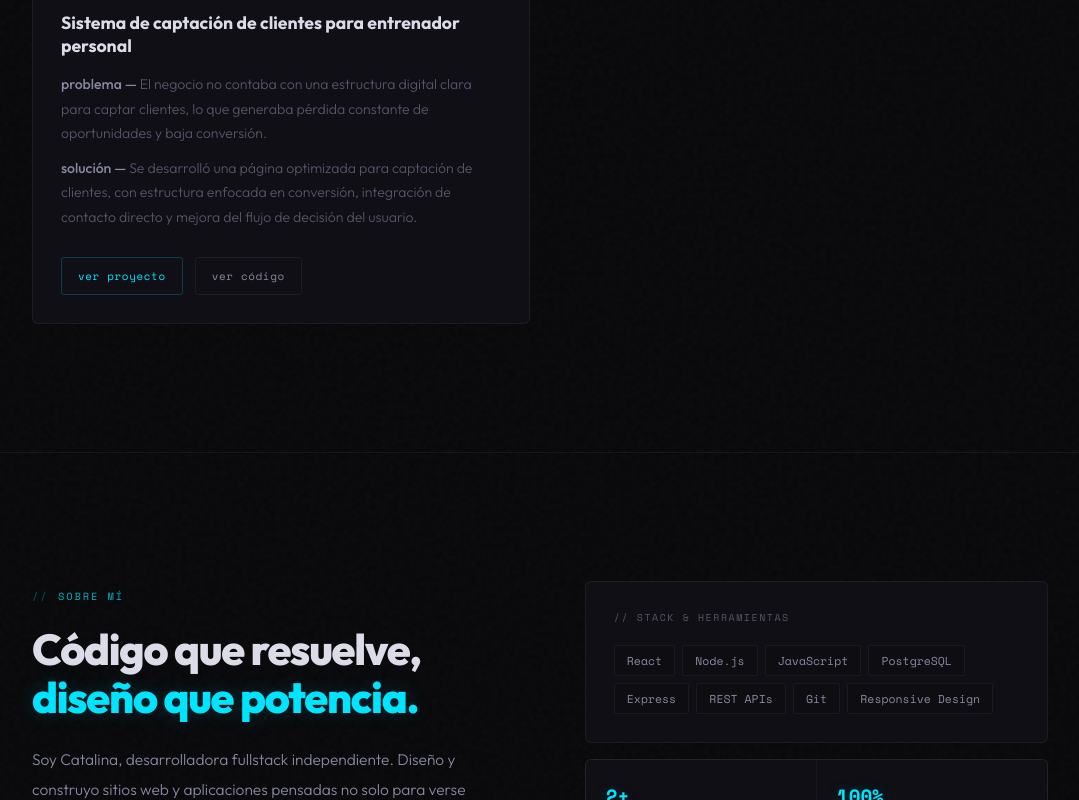
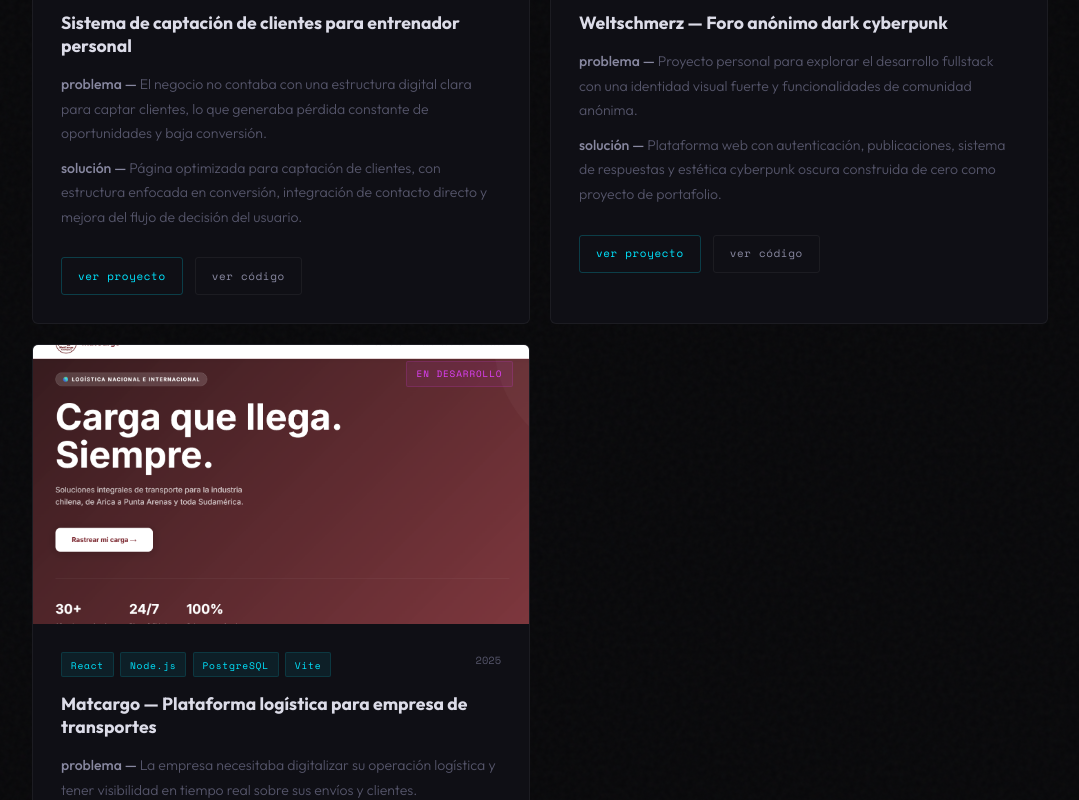
Before and after one commit to GriffithBtGrl/wired-navi, a React (Vite) app: page / in a window 1280 px wide. Shown: the part 1480-2280 px from the top of the page, without its empty margins (100-1179 px from the left). Built offline with nearby package versions, Linux system fonts and the light colour scheme.

Commit message:
feat: add projects, fix imports and contact links

```diff
--- a/src/components/Projects.jsx
+++ b/src/components/Projects.jsx
@@ -2,21 +2,44 @@
 import { useState, useRef } from 'react'
 import { motion, useInView } from 'framer-motion'
 import richardImg from '../assets/httpsrichardpereznetlifyapp.jpeg'
+import weltschmerzImg from '../assets/weltschmerz.jpg'
+import matcargoImg from '../assets/matcargo.jpg'
 
 const projects = [
   {
     id: 1,
     title: 'Sistema de captación de clientes para entrenador personal',
     tags: ['HTML', 'CSS', 'JavaScript', 'SEO'],
-    niche: 'fitness',
     problem: 'El negocio no contaba con una estructura digital clara para captar clientes, lo que generaba pérdida constante de oportunidades y baja conversión.',
-    solution: 'Se desarrolló una página optimizada para captación de clientes, con estructura enfocada en conversión, integración de contacto directo y mejora del flujo de decisión del usuario.',
+    solution: 'Página optimizada para captación de clientes, con estructura enfocada en conversión, integración de contacto directo y mejora del flujo de decisión del usuario.',
     image: richardImg,
     demo: 'https://richardperez.netlify.app/',
     code: 'https://github.com/GriffithBtGrl/richard-perez-preparador-fisico',
     year: '2025',
   },
-  // Agrega más proyectos aquí
+  {
+    id: 2,
+    title: 'Weltschmerz — Foro anónimo dark cyberpunk',
+    tags: ['React', 'Node.js', 'PostgreSQL', 'Express'],
+    problem: 'Proyecto personal para explorar el desarrollo fullstack con una identidad visual fuerte y funcionalidades de comunidad anónima.',
+    solution: 'Plataforma web con autenticación, publicaciones, sistema de respuestas y estética cyberpunk oscura construida de cero como proyecto de portafolio.',
+    image: weltschmerzImg,
+    demo: 'https://weltschmerz-s2ar.vercel.app/',
+    code: 'https://github.com/GriffithBtGrl/weltschmerz',
+    year: '2025',
+  },
+  {
+    id: 3,
+    title: 'Matcargo — Plataforma logística para empresa de transportes',
+    tags: ['React', 'Node.js', 'PostgreSQL', 'Vite'],
+    problem: 'La empresa necesitaba digitalizar su operación logística y tener visibilidad en tiempo real sobre sus envíos y clientes.',
+    solution: 'Plataforma web fullstack con panel de administración, gestión de envíos y sistema de seguimiento. Actualmente en desarrollo.',
+    image: matcargoImg,
+    demo: 'https://matcargo.vercel.app/',
+    code: null, // Proyecto privado de cliente
+    year: '2025',
+    badge: 'en desarrollo', // Quitar cuando esté lista
+  },
 ]
 
 function GridPlaceholder() {
@@ -80,8 +103,30 @@ function ProjectCard({ project, index }) {
         transition: 'border-color var(--transition), box-shadow var(--transition), transform var(--transition)',
         transform: hovered ? 'translateY(-4px)' : 'none',
         boxShadow: hovered ? '0 0 32px var(--cyan-glow)' : 'none',
+        position: 'relative',
       }}
     >
+      {/* Badge "en desarrollo" si aplica */}
+      {project.badge && (
+        <div style={{
+          position: 'absolute',
+          top: '1rem',
+          right: '1rem',
+          zIndex: 2,
+          fontFamily: 'var(--font-mono)',
+          fontSize: '0.58rem',
+          letterSpacing: '0.1em',
+          textTransform: 'uppercase',
+          color: 'var(--magenta)',
+          background: 'var(--magenta-dim)',
+          border: '1px solid var(--magenta-glow)',
+          padding: '0.25rem 0.6rem',
+          borderRadius: '2px',
+        }}>
+          {project.badge}
+        </div>
+      )}
+
       {project.image
         ? <img src={project.image} alt={project.title} style={{ width: '100%', aspectRatio: '16/9', objectFit: 'cover' }} />
         : <GridPlaceholder />
@@ -129,8 +174,27 @@ function ProjectCard({ project, index }) {
         </p>
 
         <div style={{ display: 'flex', gap: '0.75rem' }}>
-          <a href={project.demo} target="_blank" rel="noreferrer" className="btn btn-primary" style={{ padding: '0.55rem 1rem', fontSize: '0.68rem' }}>ver proyecto</a>
-          <a href={project.code} target="_blank" rel="noreferrer" className="btn btn-ghost"   style={{ padding: '0.55rem 1rem', fontSize: '0.68rem' }}>ver código</a>
+          <a
+            href={project.demo}
+            target="_blank"
+            rel="noreferrer"
+            className="btn btn-primary"
+            style={{ padding: '0.55rem 1rem', fontSize: '0.68rem' }}
+          >
+            ver proyecto
+          </a>
+          {/* Solo muestra "ver código" si hay link */}
+          {project.code && (
+            <a
+              href={project.code}
+              target="_blank"
+              rel="noreferrer"
+              className="btn btn-ghost"
+              style={{ padding: '0.55rem 1rem', fontSize: '0.68rem' }}
+            >
+              ver código
+            </a>
+          )}
         </div>
       </div>
     </motion.article>
```
Also changed, not shown: src/assets/matcargo.jpg (added), src/assets/weltschmerz.jpg (added).
